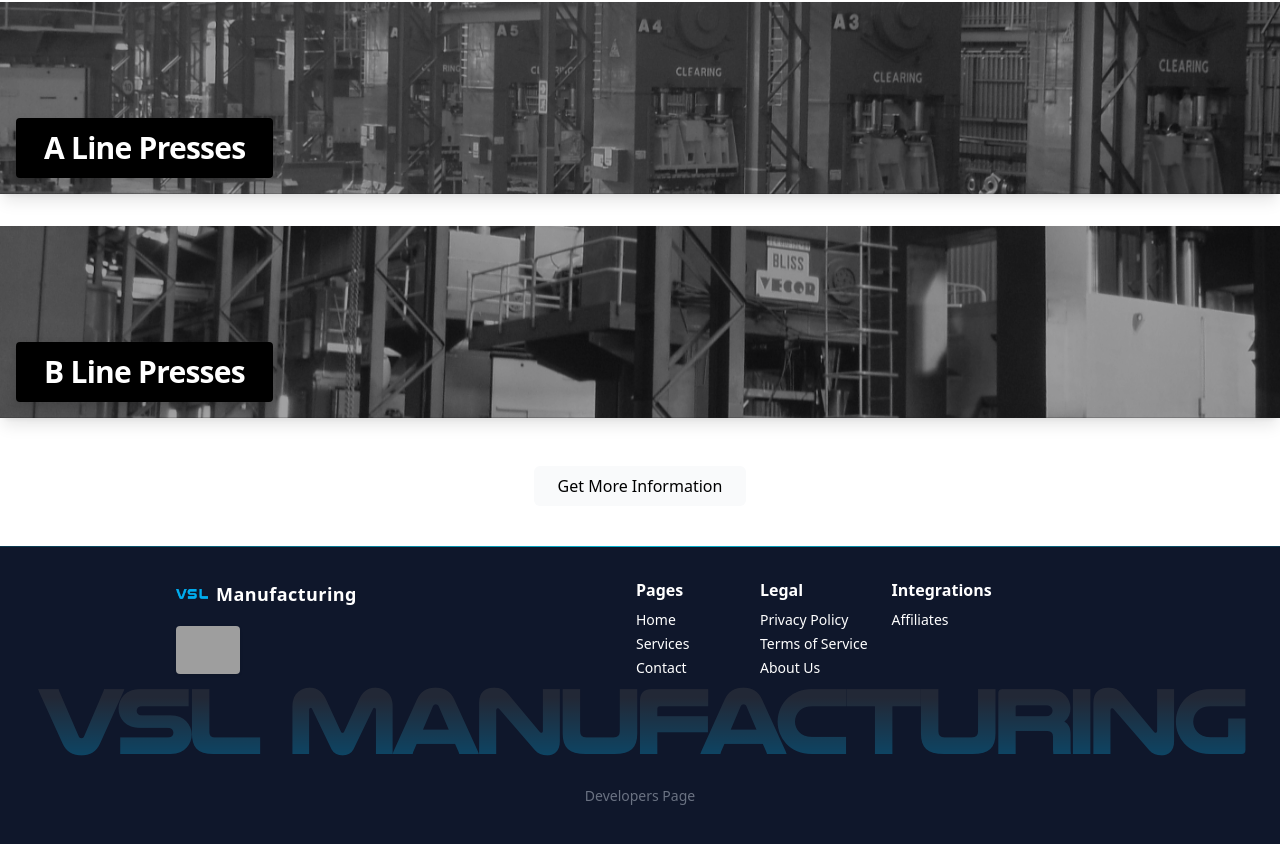
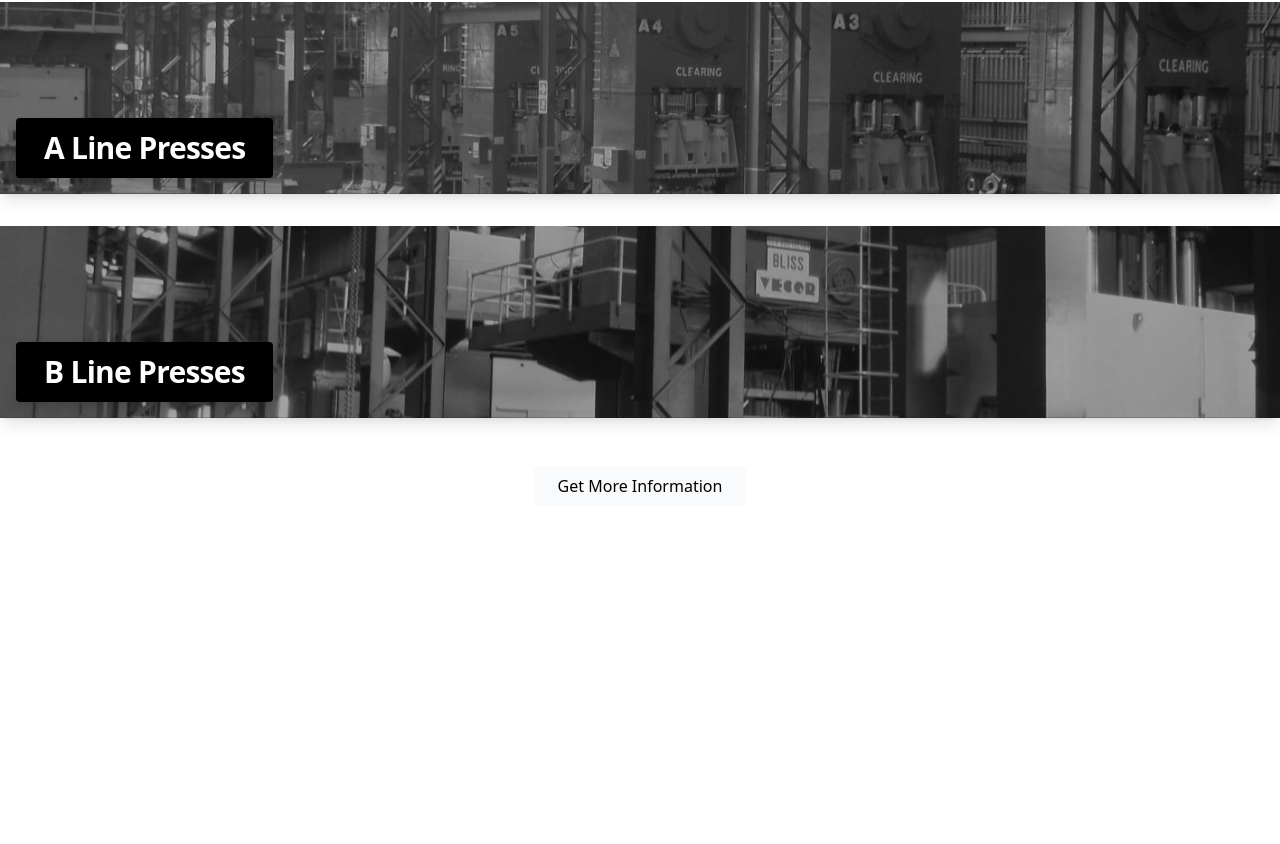
Before and after one commit to MilanDorfling/VSL-Manufacturing, a React (Vite) app: page /powerpress in a window 1280 px wide. Shown: the part 2883-3727 px from the top of the page. After the commit the page ends 3429 px from the top, so only its background shows below. Built offline with nearby package versions, Linux system fonts and the light colour scheme; grey boxes are pictures that could not be loaded.

Commit message:
home intro scroll fixed

```diff
--- a/src/App.jsx
+++ b/src/App.jsx
@@ -13,6 +13,29 @@ import { DevelopersPage } from './pages/DevelopersPage';
 const AppContent = () => {
   const location = useLocation();
   const isDevelopersPage = location.pathname === '/developers';
+  // --- LIFTED STATE ---
+  const [introUnlocked, setIntroUnlocked] = React.useState(() => {
+    if (typeof window === 'undefined') return false;
+    // Keep in sync with Home.jsx logic
+    const HOME_INTRO_SEEN_KEY = 'vsl_home_intro_seen';
+    let hasProcessedIntroNavigation = false;
+    function isReloadNavigation() {
+      if (typeof window === 'undefined') return false;
+      const navigationEntry = window.performance.getEntriesByType('navigation')[0];
+      if (navigationEntry && navigationEntry.type) {
+        return navigationEntry.type === 'reload';
+      }
+      return window.performance.navigation && window.performance.navigation.type === 1;
+    }
+    if (!hasProcessedIntroNavigation) {
+      hasProcessedIntroNavigation = true;
+      if (isReloadNavigation()) {
+        window.sessionStorage.removeItem(HOME_INTRO_SEEN_KEY);
+        return false;
+      }
+    }
+    return window.sessionStorage.getItem(HOME_INTRO_SEEN_KEY) === 'true';
+  });
 
   return (
     <div className="min-h-screen bg-white dark:bg-zinc-900 transition-colors duration-300">
@@ -23,8 +46,7 @@ const AppContent = () => {
             <Route path="/" element={
               <>
                 <div className="relative">
-
-                  <Home />
+                  <Home introUnlocked={introUnlocked} setIntroUnlocked={setIntroUnlocked} />
                 </div>
               </>
             } />
@@ -36,9 +58,12 @@ const AppContent = () => {
           </Routes>
         </main>
       </div>
-      {!isDevelopersPage && <div className="relative z-30">
-        <Footer />
-      </div>}
+      {/* Only show Footer if introUnlocked is true and not on developers page */}
+      {!isDevelopersPage && introUnlocked && (
+        <div className="relative z-30">
+          <Footer />
+        </div>
+      )}
     </div>
   );
 };
--- a/src/pages/Home.jsx
+++ b/src/pages/Home.jsx
@@ -22,7 +22,7 @@ import {
   VideoContainer,
 } from '../components/home';
 import LogoLoop from '../components/ui/logoLoop';
-import factoryTourVideo from '../assets/videos/Home-video-trim.mp4';
+// Video file is now served from public directory
 import closingVideo from '../assets/videos/VSL-Journey-Video.mp4';
 
 const HOME_INTRO_SEEN_KEY = 'vsl_home_intro_seen';
@@ -42,40 +42,11 @@ const isReloadNavigation = () => {
   return window.performance.navigation && window.performance.navigation.type === 1;
 };
 
-const Home = () => {
+const Home = ({ introUnlocked, setIntroUnlocked }) => {
   const location = useLocation();
-  const [introUnlocked, setIntroUnlocked] = React.useState(() => {
-    if (typeof window === 'undefined') {
-      return false;
-    }
-
-    if (!hasProcessedIntroNavigation) {
-      hasProcessedIntroNavigation = true;
-
-      if (isReloadNavigation()) {
-        window.sessionStorage.removeItem(HOME_INTRO_SEEN_KEY);
-        return false;
-      }
-    }
-
-    return window.sessionStorage.getItem(HOME_INTRO_SEEN_KEY) === 'true';
-  });
   const firstSectionId = 'home-main-content';
 
-  React.useEffect(() => {
-    const previousOverflow = document.body.style.overflow;
-    const shouldLockIntro = !introUnlocked && window.innerWidth >= 768;
-
-    if (shouldLockIntro) {
-      document.body.style.overflow = 'hidden';
-    } else {
-      document.body.style.overflow = '';
-    }
-
-    return () => {
-      document.body.style.overflow = previousOverflow;
-    };
-  }, [introUnlocked]);
+  // Remove body overflow lock. We'll handle scroll lock via wrapper divs.
 
   React.useEffect(() => {
     if (!introUnlocked || window.innerWidth >= 768) {
@@ -157,15 +128,24 @@ const Home = () => {
             exit={{ opacity: 0, y: -18, filter: 'blur(4px)' }}
             transition={{ duration: 0.45, ease: 'easeOut' }}
           >
+            {/* Scrollable HomeIntro wrapper for all desktop sizes */}
+            <div
+              className="w-full min-h-screen overflow-y-auto"
+              style={{ WebkitOverflowScrolling: 'touch' }}
+            >
               <HomeIntro onCtaClick={handleIntroCta} />
+            </div>
+            {/* Footer is hidden while HomeIntro is visible */}
           </motion.div>
         ) : (
+          <>
             <motion.div
               key="home-content"
               initial={{ opacity: 0, y: 16 }}
               animate={{ opacity: 1, y: 0 }}
               transition={{ duration: 0.55, ease: 'easeOut' }}
             >
+              {/* Main content is only rendered when introUnlocked is true */}
               <SectionShell id={firstSectionId} className="pb-12 sm:pb-16 md:pb-24">
                 <section id="capability" className="scroll-mt-56">
                   <Capability className="mb-12 md:mb-16 mt-24" />
@@ -173,7 +153,7 @@ const Home = () => {
 
                 <section id="facility-tour" className="scroll-mt-56">
                   <VideoContainer
-                src={factoryTourVideo}
+                    src="/assets/videos/Home-video-trim.mp4"
                     title="VSL facility tour"
                     wrapperClassName="w-full flex justify-center mb-14 md:mb-28"
                   />
@@ -246,6 +226,9 @@ const Home = () => {
                 </section>
               </SectionShell>
             </motion.div>
+            {/* Render footer here if you have one, only when introUnlocked is true */}
+            {/* Example: {introUnlocked && <Footer />} */}
+          </>
         )}
       </AnimatePresence>
     </div>
```
Also changed, not shown: 1 other file (tests, documents, lock files or other folders). Lines whose indentation alone changed are shown as unchanged.
